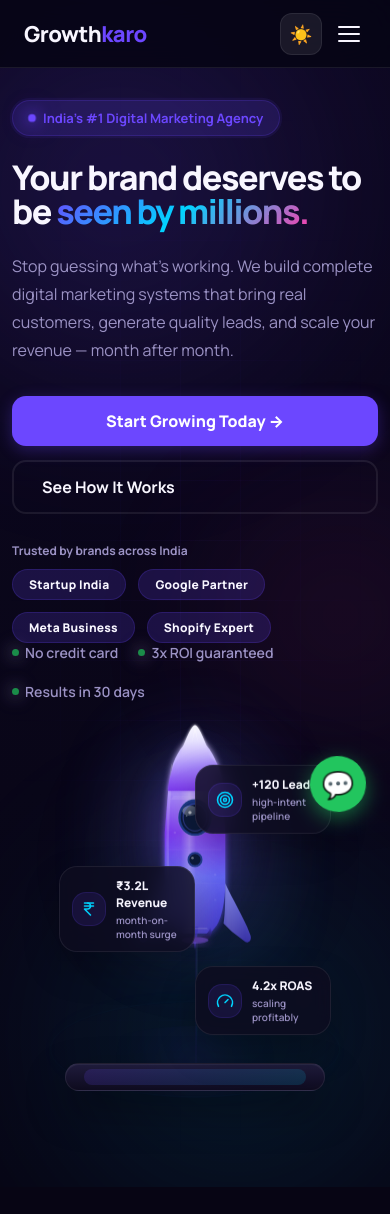
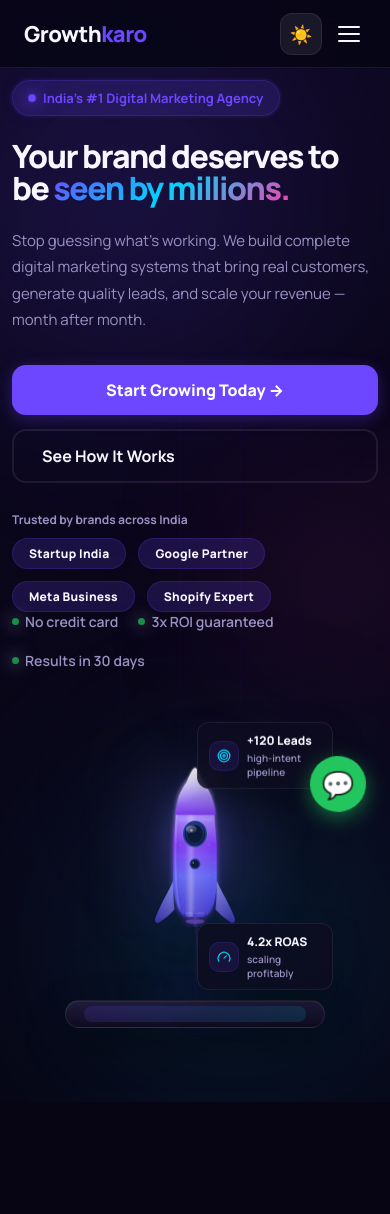
Before and after one commit to Digital-Excellencee/growkaro, a Next.js app: page / in a window 390 px wide. Shown: the top 1214 px of the page. Built offline with nearby package versions, Linux system fonts and the light colour scheme.

Commit message:
fix: mobile layout - compact stat cards, proper positioning, rocket visible on all screens

```diff
--- a/app/globals.css
+++ b/app/globals.css
@@ -2053,33 +2053,51 @@
   .nav-links { display: none; }
   .nav-actions .btn-ghost { display: none; }
   .nav-hamburger { display: flex; }
-  .hero { padding: 100px 0 48px; min-height: auto; }
-  .hero-title { font-size: 38px; letter-spacing: -1.5px; }
-  .hero-desc { font-size: 16px; }
+  .hero { padding: 90px 0 40px; min-height: auto; }
+  .hero-title { font-size: 36px; letter-spacing: -1.5px; }
+  .hero-desc { font-size: 15px; }
   .hero-cta { flex-direction: column; align-items: stretch; }
   .hero-cta > * { width: 100%; justify-content: center; }
+
+  /* ── ROCKET MOBILE ── */
   .rocket-stage {
-    min-height: 470px;
+    min-height: 420px;
     max-width: 100%;
-    margin-top: 8px;
+    margin-top: 0;
+    overflow: visible;
   }
   .rocket-launch-base {
-    width: 250px;
-    height: 250px;
-    bottom: 56px;
+    width: 220px;
+    height: 220px;
+    bottom: 44px;
   }
   .rocket-ship-wrap {
-    width: 168px;
-    height: 320px;
-    bottom: 90px;
+    width: 140px;
+    height: 270px;
+    bottom: 76px;
   }
+  /* Stat cards: compact on mobile */
   .rocket-stat-card {
-    min-width: 160px;
-    padding: 12px 14px;
+    min-width: 0;
+    width: 138px;
+    padding: 8px 10px;
+    gap: 7px;
+    border-radius: 12px;
   }
-  .rocket-stat-leads { top: 28px; left: 0; }
-  .rocket-stat-revenue { top: 142px; right: 0; }
-  .rocket-stat-roas { bottom: 106px; left: 14px; }
+  .rocket-stat-icon {
+    width: 30px;
+    height: 30px;
+    border-radius: 10px;
+    flex-shrink: 0;
+  }
+  .rocket-stat-icon svg { width: 14px; height: 14px; }
+  .rocket-stat-value { font-size: 12px; }
+  .rocket-stat-label { font-size: 10px; }
+  /* Leads: top-right, Revenue: middle-right, ROAS: bottom-left */
+  .rocket-stat-leads    { top: 10px;   right: 2px; left: auto; }
+  .rocket-stat-revenue  { top: 115px;  right: 2px; left: auto; }
+  .rocket-stat-roas     { bottom: 80px; left: 2px; right: auto; }
+
   .service-categories { grid-template-columns: 1fr; }
   .services-spotlight { padding: 22px 18px; border-radius: 22px; }
   .services-spotlight-grid { grid-template-columns: 1fr; }
@@ -2104,33 +2122,43 @@
 }
 
 @media (max-width: 480px) {
+  .hero { padding: 80px 0 32px; }
+  .hero-title { font-size: 32px; }
+
+  /* Rocket extra small */
   .rocket-stage {
-    min-height: 390px;
+    min-height: 360px;
+    overflow: visible;
   }
   .rocket-launch-base {
-    width: 210px;
-    height: 210px;
-    bottom: 42px;
+    width: 190px;
+    height: 190px;
+    bottom: 36px;
   }
   .rocket-ship-wrap {
-    width: 168px;
-    height: 320px;
-    bottom: 95px;
+    width: 120px;
+    height: 240px;
+    bottom: 66px;
   }
+  /* On very small screens: hide revenue card to avoid clutter */
+  .rocket-stat-revenue { display: none; }
   .rocket-stat-card {
-    min-width: 136px;
-    padding: 10px 12px;
-    gap: 10px;
+    width: 136px;
+    padding: 9px 11px;
+    gap: 8px;
+    border-radius: 12px;
   }
   .rocket-stat-icon {
-    width: 34px;
-    height: 34px;
+    width: 30px;
+    height: 30px;
+    border-radius: 10px;
   }
+  .rocket-stat-icon svg { width: 14px; height: 14px; }
   .rocket-stat-value { font-size: 12px; }
   .rocket-stat-label { font-size: 10px; }
-  .rocket-stat-leads { top: 16px; left: 0; }
-  .rocket-stat-revenue { top: 122px; right: 0; }
-  .rocket-stat-roas { bottom: 96px; left: 0; }
+  .rocket-stat-leads  { top: 12px;  left: 2px; }
+  .rocket-stat-roas   { bottom: 72px; left: 2px; }
+
   .services-grid { grid-template-columns: 1fr; }
   .service-card { min-height: 0; padding: 20px; }
   .service-title { font-size: 17px; }
@@ -2140,9 +2168,8 @@
   .stats-bar-inner { grid-template-columns: 1fr; }
   .stats-bar-item { border-right: none; border-bottom: 1px solid var(--border); padding: 20px 0; }
   .stats-bar-item:last-child { border-bottom: none; }
-  .hero-title { font-size: 34px; }
   .container { width: calc(100% - 24px); }
-  .cta-title { font-size: 30px; }
+  .cta-title { font-size: 28px; }
 }
 
 /* ═══════════════════════════════
```
